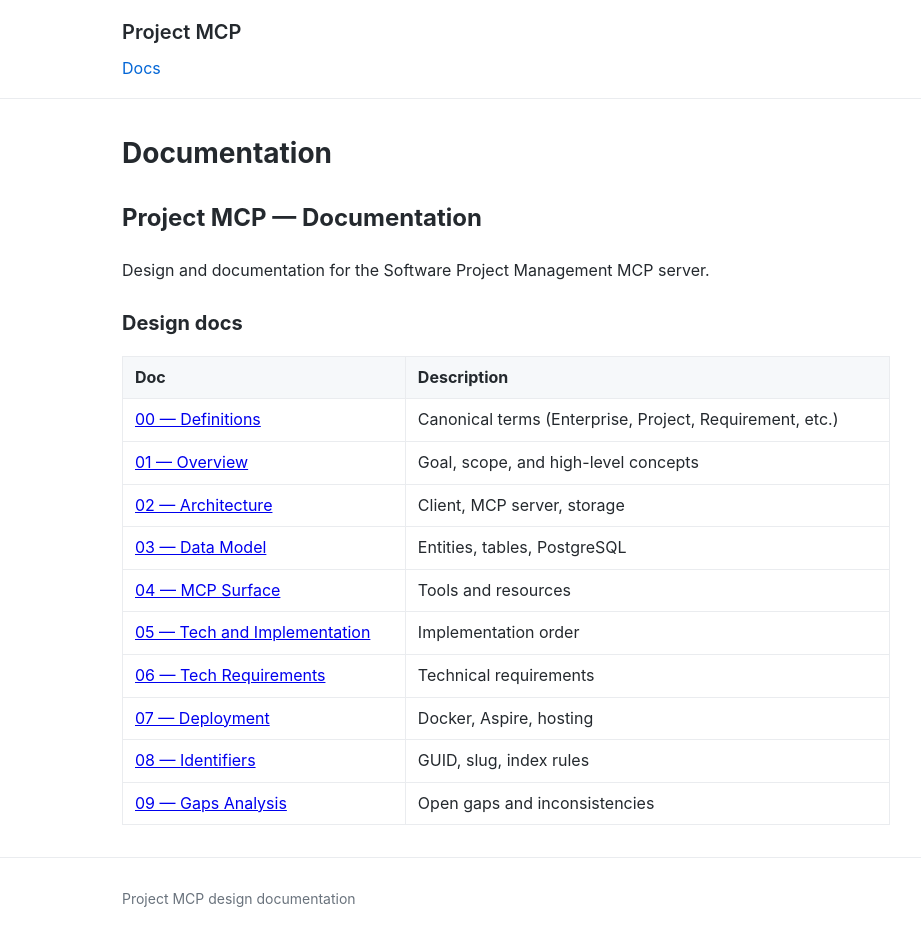
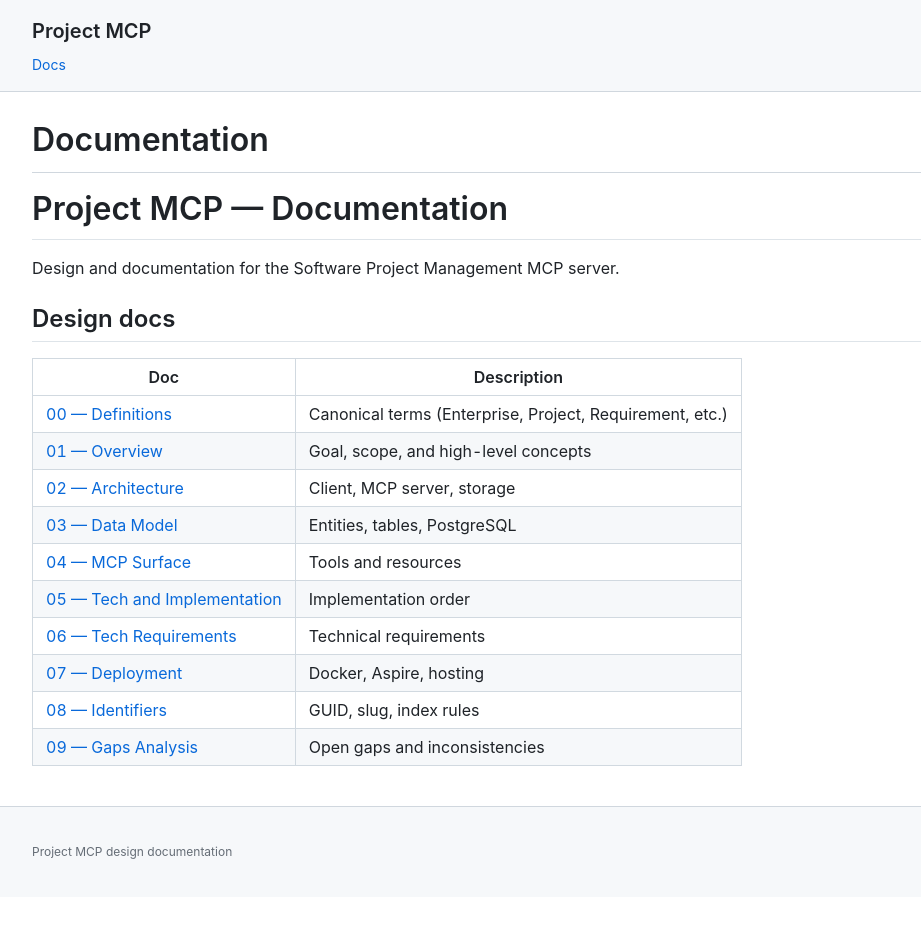
Before and after one commit to sharpninja/project-mcp, a Jekyll site: the page built from docs/index.md, in a window 1280 px wide. Shown: the whole page, without its empty margins (134-1055 px from the left). Built offline with Jekyll 4.4.1, drawn with Linux system fonts in a browser that asks for light colours; after the commit the page ends 900 px from its top, so only the background shows below that.

Commit message:
Apply GitHub light styling: github-markdown-css, Primer-style chrome
Co-authored-by: Cursor <cursoragent@cursor.com>

```diff
--- a/docs/_layouts/default.html
+++ b/docs/_layouts/default.html
@@ -4,6 +4,7 @@
   <meta charset="utf-8">
   <meta name="viewport" content="width=device-width, initial-scale=1">
   <title>{% if page.title %}{{ page.title }} — {% endif %}{{ site.title }}</title>
+  <link rel="stylesheet" href="https://cdn.jsdelivr.net/npm/github-markdown-css@5/github-markdown.min.css">
   <link rel="stylesheet" href="{{ '/assets/css/style.css' | relative_url }}">
   <script src="https://cdn.jsdelivr.net/npm/mermaid@10/dist/mermaid.min.js"></script>
 </head>
@@ -22,7 +23,7 @@
         <header class="post-header">
           <h1 class="post-title">{{ page.title | default: "Documentation" }}</h1>
         </header>
-        <div class="post-content">
+        <div class="post-content markdown-body">
           {{ content }}
         </div>
       </article>
--- a/docs/assets/css/style.css
+++ b/docs/assets/css/style.css
@@ -1,28 +1,94 @@
+/* GitHub light styling: chrome around markdown-body (content uses github-markdown-css) */
 * { box-sizing: border-box; }
+
 body {
   margin: 0;
-  font-family: -apple-system, BlinkMacSystemFont, "Segoe UI", Roboto, Helvetica, Arial, sans-serif;
-  line-height: 1.6;
-  color: #24292e;
-  background: #fff;
+  font-family: -apple-system, BlinkMacSystemFont, "Segoe UI", "Noto Sans", Helvetica, Arial, sans-serif;
+  font-size: 14px;
+  line-height: 1.5;
+  color: #1f2328;
+  background: #ffffff;
 }
-.wrapper { max-width: 800px; margin: 0 auto; padding: 0 1rem; }
+
+.wrapper {
+  max-width: 980px;
+  margin: 0 auto;
+  padding: 0 16px;
+}
+
+/* Header — GitHub light bar */
 .site-header {
-  border-bottom: 1px solid #eaecef;
-  padding: 1rem 0;
+  background: #f6f8fa;
+  border-bottom: 1px solid #d0d7de;
+  padding: 16px 0;
 }
-.site-title { font-weight: 600; font-size: 1.25rem; color: inherit; text-decoration: none; }
-.site-nav { margin-top: 0.5rem; }
-.site-nav a { margin-right: 1rem; color: #0366d6; text-decoration: none; }
-.page-content { padding: 2rem 0; }
-.post-header { margin-bottom: 1.5rem; }
-.post-title { margin: 0 0 0.5rem; font-size: 1.75rem; }
-.post-content h2 { margin-top: 1.5rem; font-size: 1.25rem; }
-.post-content h3 { margin-top: 1.25rem; font-size: 1.1rem; }
-.post-content pre, .post-content .mermaid { margin: 1rem 0; overflow-x: auto; }
-.post-content code { padding: 0.2em 0.4em; background: #f6f8fa; border-radius: 3px; font-size: 0.9em; }
-.post-content pre code { padding: 0; background: none; }
-.post-content table { border-collapse: collapse; width: 100%; }
-.post-content th, .post-content td { border: 1px solid #eaecef; padding: 0.5rem 0.75rem; text-align: left; }
-.post-content th { background: #f6f8fa; }
-.site-footer { border-top: 1px solid #eaecef; padding: 1rem 0; font-size: 0.875rem; color: #6a737d; }
+
+.site-title {
+  font-weight: 600;
+  font-size: 20px;
+  color: #1f2328;
+  text-decoration: none;
+}
+
+.site-title:hover {
+  color: #0969da;
+}
+
+.site-nav {
+  margin-top: 8px;
+}
+
+.site-nav a {
+  margin-right: 16px;
+  color: #0969da;
+  text-decoration: none;
+}
+
+.site-nav a:hover {
+  text-decoration: underline;
+}
+
+/* Main content area */
+.page-content {
+  padding: 24px 0 40px;
+}
+
+.post-header {
+  margin-bottom: 16px;
+  padding-bottom: 8px;
+  border-bottom: 1px solid #d0d7de;
+}
+
+.post-title {
+  margin: 0;
+  font-size: 32px;
+  font-weight: 600;
+  color: #1f2328;
+}
+
+/* markdown-body from github-markdown-css handles content; we only tweak container */
+.post-content.markdown-body {
+  padding-top: 0;
+}
+
+/* Mermaid diagrams: light background to match GitHub */
+.post-content .mermaid {
+  margin: 16px 0;
+  padding: 16px;
+  background: #f6f8fa;
+  border-radius: 6px;
+  overflow-x: auto;
+}
+
+/* Footer — GitHub light */
+.site-footer {
+  border-top: 1px solid #d0d7de;
+  padding: 24px 0;
+  font-size: 12px;
+  color: #656d76;
+  background: #f6f8fa;
+}
+
+.site-footer .wrapper {
+  padding: 0 16px;
+}
```
Also changed, not shown: 1 other file.
